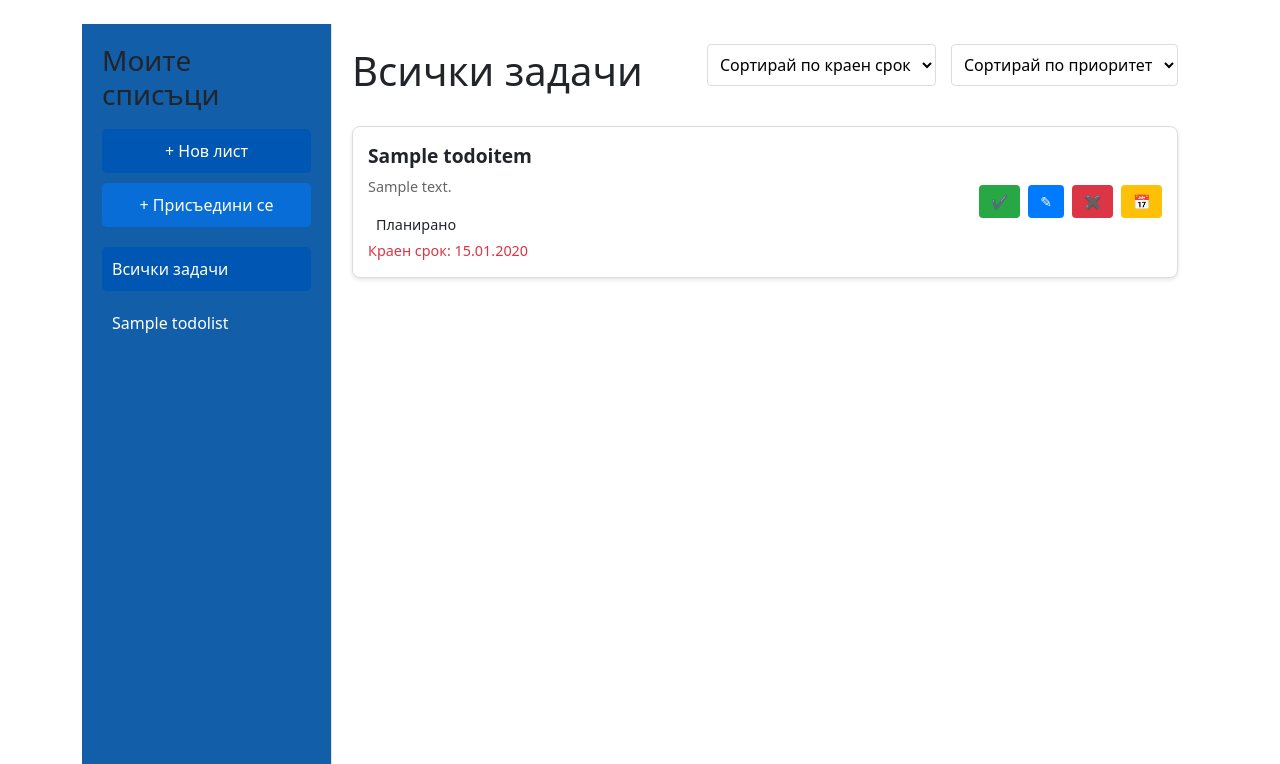
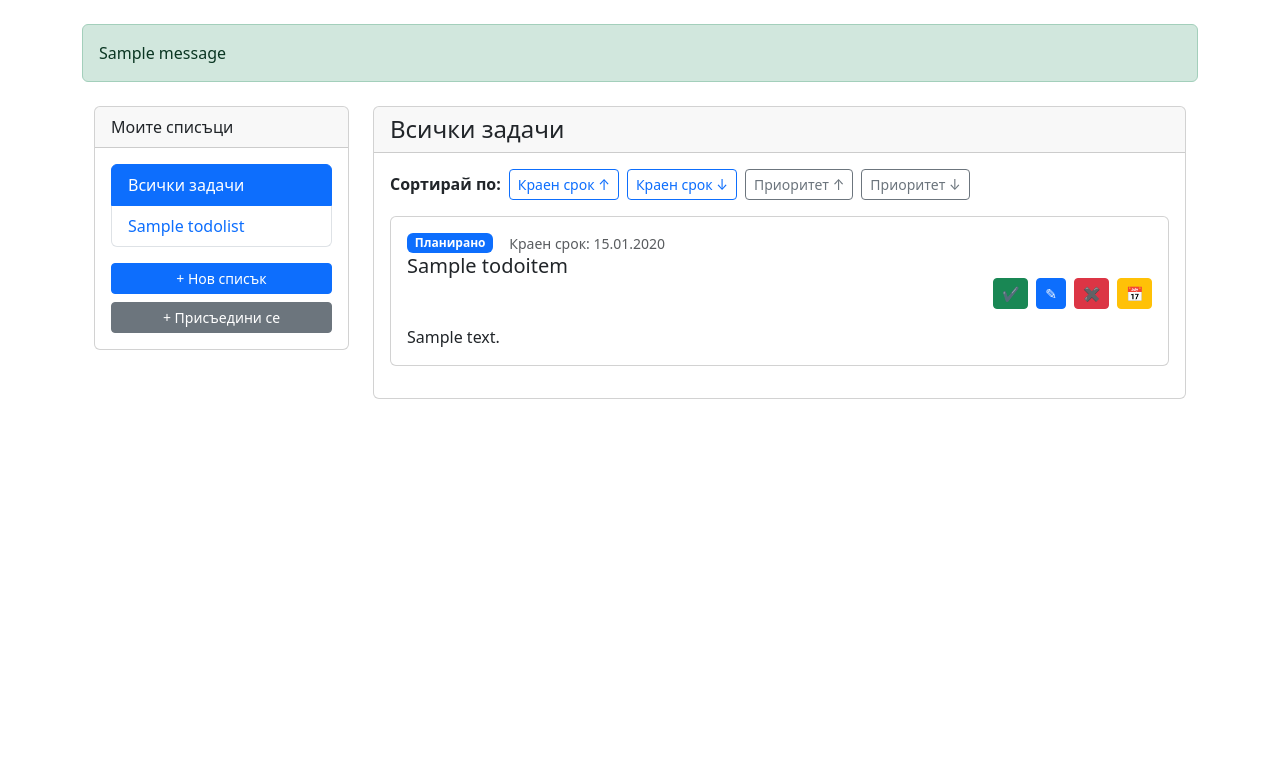
Before and after one commit to Marina-D-G/Focus-Manage-Improve-FMI-, a Django app: page /tasks/ in a window 1280 px wide. Shown: the part 66-830 px from the top of the page. After the commit the page ends 465 px from the top, so only its background shows below. Run offline with Django 5.2, Linux system fonts and the light colour scheme; a user stored in the database is signed in; tables that the repository leaves empty hold one stand-in row (values such as "Sample post"); one stand-in notice (Sample message) is shown.

Commit message:
fix icons in browser and clean code

```diff
--- a/base/templates/header.html
+++ b/base/templates/header.html
@@ -2,19 +2,18 @@
 <html lang="bg">
 <head>
     {% load static %}
+    <link rel="icon" type="image/png" href="{% static 'fmi_icon.png' %}" sizes="32x32">
     <meta charset="UTF-8">
     <meta name="viewport" content="width=device-width, initial-scale=1.0">
     <title>{% block title %}FMI{% endblock %}</title>
 
-    <!-- Bootstrap CSS -->
     <link href="https://cdn.jsdelivr.net/npm/bootstrap@5.3.0/dist/css/bootstrap.min.css" rel="stylesheet">
-    {% block extra_css %}{% endblock %}
 </head>
 <body>
     <header>
         <nav class="navbar navbar-expand-lg navbar-dark bg-primary">
             <div class="container">
-                <a class="navbar-brand" href="">FMI</a>
+                <a class="navbar-brand" href="{% url 'base:home' %}">FMI</a>
                     <img src="{% static 'fmi_icon.png' %}" alt="Моето Лого" height="50">
                 </a>
                 <button class="navbar-toggler" type="button" data-bs-toggle="collapse" data-bs-target="#navbarNav" aria-controls="navbarNav" aria-expanded="false" aria-label="Toggle navigation">
@@ -48,14 +47,10 @@
             </div>
         </nav>
     </header>
-
-    <!-- Контейнер за динамично съдържание -->
     <div class="container mt-4">
         {% block content %}
         {% endblock %}
     </div>
-
-    <!-- Bootstrap JavaScript -->
     <script src="https://cdn.jsdelivr.net/npm/bootstrap@5.3.0/dist/js/bootstrap.bundle.min.js"></script>
     {% block extra_js %}{% endblock %}
 </body>
--- a/budget/templates/dashboard.html
+++ b/budget/templates/dashboard.html
@@ -1,4 +1,5 @@
 {% extends "header.html" %}
+{% block title %}Бюджет - FMI{% endblock %}
 {% block content %}
 {% if messages %}
         <div>
--- a/calendars/templates/calendar_dashboard.html
+++ b/calendars/templates/calendar_dashboard.html
@@ -1,4 +1,5 @@
 {% extends "header.html" %}
+{% block title %}Календар - FMI{% endblock %}
 {% block content %}
 {% if messages %}
         <div>
--- a/notifications_app/templates/latest_notifications.html
+++ b/notifications_app/templates/latest_notifications.html
@@ -1,5 +1,5 @@
 {% extends "header.html" %}
-
+{% block title %}Съобщения - FMI{% endblock %}
 {% block content %}
 <div class="container mt-4">
   <div class="d-flex justify-content-between align-items-center mb-4">
--- a/tasks/templates/tasks.html
+++ b/tasks/templates/tasks.html
@@ -1,318 +1,119 @@
 {% extends "header.html" %}
-
-{% block title %}
-Задачи - FMI
-{% endblock %}
-
-{% block extra_css %}
-<style>
-    .page-container {
-        display: flex;
-        min-height: calc(100vh - 60px);
-    }
-
-    .sidebar {
-        width: 250px;
-        background-color: #135ea9;
-        padding: 20px;
-        border-right: 1px solid #dee2e6;
-    }
-
-    .sidebar-header {
-        display: flex;
-        flex-direction: column;
-        gap: 10px;
-        margin-bottom: 20px;
-    }
-
-    .add-list-button {
-        width: 100%;
-        padding: 10px;
-        background-color: #0056b3;
-        color: white;
-        border: none;
-        border-radius: 5px;
-        cursor: pointer;
-        text-align: center;
-    }
-
-    .join-list-button {
-        width: 100%;
-        padding: 10px;
-        background-color: #096dd8;
-        color: white;
-        border: none;
-        border-radius: 5px;
-        cursor: pointer;
-        text-align: center;
-    }
-
-    .todo-lists {
-        display: flex;
-        flex-direction: column;
-        gap: 10px;
-    }
-
-    .list-item {
-        color: white;
-        text-decoration: none;
-        padding: 10px;
-        border-radius: 5px;
-        transition: background-color 0.3s;
-    }
-
-    .list-item:hover {
-        background-color: #0056b3;
-    }
-
-    .list-item.active {
-        background-color: #0056b3;
-    }
-
-    .main-content {
-        flex-grow: 1;
-        padding: 20px;
-    }
-
-    .content-header {
-        display: flex;
-        justify-content: space-between;
-        align-items: center;
-        margin-bottom: 20px;
-    }
-
-    .add-task-button {
-        background-color: #28a745;
-        color: white;
-        text-decoration: none;
-        padding: 10px 15px;
-        border-radius: 5px;
-    }
-
-    .delete-list-button{
-        background-color: #c11a1a;
-        color: white;
-        text-decoration: none;
-        padding: 10px 15px;
-        border-radius: 5px;
-    }
-
-    .generate-code-button{
-        background-color: #4692b2;
-        color: white;
-        text-decoration: none;
-        padding: 10px 15px;
-        border-radius: 5px;
-    }
-
-    .todo-list {
-        display: flex;
-        flex-direction: column;
-        gap: 15px;
-    }
-
-    .todo-card {
-        display: flex;
-        align-items: center;
-        justify-content: space-between;
-        width: 100%;
-        background: white;
-        border: 1px solid #ddd;
-        border-radius: 8px;
-        padding: 15px;
-        box-shadow: 0 2px 4px rgba(0, 0, 0, 0.1);
-        order: 0;
-    }
-
-    .todo-card[data-phase="done"] {
-        order: 999;
-        background-color: #f5f5f5;
-        border-color: #e0e0e0;
-        opacity: 0.85;
-    }
-
-    .todo-info {
-        flex-grow: 1;
-    }
-
-    .todo-title {
-        font-size: 1.2em;
-        font-weight: bold;
-        margin-bottom: 5px;
-    }
-
-    .todo-description {
-        color: #666;
-        font-size: 0.9em;
-        margin-bottom: 8px;
-    }
-
-    .todo-status {
-        display: inline-block;
-        padding: 4px 8px;
-        border-radius: 4px;
-        font-size: 0.9em;
-        margin-top: 5px;
-    }
-
-    .phase-done {
-        background-color: #6c757d;
-        color: white;
-    }
-
-    .deadline {
-        font-size: 0.9em;
-        color: #666;
-    }
-
-    .overdue {
-        color: #dc3545;
-    }
-
-    .task-buttons {
-        display: flex;
-        gap: 8px;
-    }
-
-    .btn {
-        padding: 6px 12px;
-        border: none;
-        border-radius: 4px;
-        cursor: pointer;
-        font-size: 14px;
-        text-decoration: none;
-    }
-
-    .btn-complete {
-        background-color: #28a745;
-        color: white;
-    }
-
-    .btn-delete {
-        background-color: #dc3545;
-        color: white;
-    }
-
-    .btn-edit {
-        background-color: #007bff;
-        color: white;
-    }
-
-    .btn:hover {
-        opacity: 0.85;
-    }
-
-    .btn-calendar {
-        background-color: #ffc107;
-        color: black;
-        border: none;
-        padding: 6px 12px;
-        border-radius: 4px;
-        cursor: pointer;
-        font-size: 14px;
-        text-decoration: none;
-    }
-
-    .btn-calendar:hover {
-        background-color: #e0a800;
-    }
-
-    .sorting-controls {
-        display: flex;
-        gap: 15px;
-        margin-bottom: 20px;
-    }
-
-    .sort-select {
-        padding: 8px;
-        border-radius: 4px;
-        border: 1px solid #ddd;
-        background-color: white;
-        min-width: 150px;
-    }
-</style>
-{% endblock %}
-
+{% block title %}Задачи - FMI{% endblock %}
 {% block content %}
-<div class="page-container">
-    <div class="sidebar">
-        <div class="sidebar-header">
-            <h3>Моите списъци</h3>
-            <button class="add-list-button" onclick="window.location.href='/tasks/lists/add'">+ Нов лист</button>
-            <button class="join-list-button" onclick="window.location.href='/tasks/lists/join'">+ Присъедини се</button>
+{% if messages %}
+    <div>
+        {% for message in messages %}
+            <div class="alert alert-{{ message.tags }}">
+                {{ message }}
             </div>
-        <div class="todo-lists">
-            <a href="{% url 'tasks:tasks' %}" class="list-item {% if not current_list %}active{% endif %}">Всички задачи</a>
+        {% endfor %}
+    </div>
+{% endif %}
+<div class="container mt-4">
+  <div class="row">
+    <div class="col-md-3">
+      <div class="card mb-3">
+        <div class="card-header">
+          Моите списъци
+        </div>
+        <div class="card-body">
+          <ul class="list-group">
+            <li class="list-group-item {% if not current_list %}active{% endif %}">
+              <a href="{% url 'tasks:tasks' %}" class="text-decoration-none {% if not current_list %}text-white{% endif %}">Всички задачи</a>
+            </li>
             {% for list in todo_lists %}
-            <a href="{% url 'tasks:tasks' %}?list={{ list.id }}" class="list-item {% if current_list.id == list.id %}active{% endif %}">{{ list.name }}</a>
+            <li class="list-group-item {% if current_list and current_list.id == list.id %}active{% endif %}">
+              <a href="{% url 'tasks:tasks' %}?list={{ list.id }}" class="text-decoration-none {% if current_list and current_list.id == list.id %}text-white{% endif %}">{{ list.name }}</a>
+            </li>
             {% endfor %}
+          </ul>
+          <div class="mt-3">
+            <a href="{% url 'tasks:add_list' %}" class="btn btn-primary btn-sm w-100 mb-2">+ Нов списък</a>
+            <a href="{% url 'tasks:join_list' %}" class="btn btn-secondary btn-sm w-100">+ Присъедини се</a>
+          </div>
+        </div>
       </div>
     </div>
 
-    <div class="main-content">
-        <div class="content-header">
-            <h1>{{ current_list.name|default:"Всички задачи" }}</h1>
-            <div class="sorting-controls">
-                <select class="sort-select" onchange="window.location.href='?sort_by=deadline&order=' + this.value + '{% if current_list %}&list={{ current_list.id }}{% endif %}'">
-                    <option value="">Сортирай по краен срок</option>
-                    <option value="asc" {% if sort_by == 'deadline' and order == 'asc' %}selected{% endif %}>Най-близки първо</option>
-                    <option value="desc" {% if sort_by == 'deadline' and order == 'desc' %}selected{% endif %}>Най-далечни първо</option>
-                </select>
-                <select class="sort-select" onchange="window.location.href='?sort_by=priority&order=' + this.value + '{% if current_list %}&list={{ current_list.id }}{% endif %}'">
-                    <option value="">Сортирай по приоритет</option>
-                    <option value="high" {% if sort_by == 'priority' and order == 'high' %}selected{% endif %}>Висок към нисък</option>
-                    <option value="low" {% if sort_by == 'priority' and order == 'low' %}selected{% endif %}>Нисък към висок</option>
-                </select>
+    <div class="col-md-9">
+      <div class="card mb-3">
+        <div class="card-header d-flex flex-wrap justify-content-between align-items-center">
+          <h4 class="mb-0">{{ current_list.name|default:"Всички задачи" }}</h4>
+          {% if current_list %}
+          <div class="d-flex flex-wrap align-items-center">
+            <a href="{% url 'tasks:add_task' current_list.id %}" class="btn btn-success btn-sm me-2">+ Добави задача</a>
+            <button class="btn btn-info btn-sm me-2" onclick="alert('Код за присъединяване: {{ current_list.join_code }}')">🔑 Присъедини потребител</button>
+            <form method="POST" action="{% url 'tasks:delete_list' current_list.id %}" class="d-inline me-2" onsubmit="return confirm('Сигурни ли сте, че искате да изтриете този списък?');">
+              {% csrf_token %}
+              <button type="submit" class="btn btn-danger btn-sm">✖ Изтрий списък</button>
+            </form>
           </div>
-            {% if current_list %}
-                <a href="{% url 'tasks:add_task' current_list.id %}" class="add-task-button">+ Добави задача</a>
-                <a href="#"
-                    class="generate-code-button"
-                    onclick="alert('Код за присъединяване: {{ current_list.join_code }}');">
-                    🔑 Добави потребител
-                </a>
-                <form method="POST" action="{% url 'tasks:delete_list' current_list.id %}" onsubmit="return confirm('Сигурни ли сте, че искате да изтриете този списък?');">
-                    {% csrf_token %}
-                    <button type="submit" class="delete-list-button">✖ Изтрий списък</button>
-                </form>
           {% endif %}
         </div>
+        <div class="card-body">
+            <div class="mb-3 d-flex flex-wrap gap-2 align-items-center">
+                <strong>Сортирай по:</strong>
+                <a href="?sort_by=deadline&order=asc{% if current_list %}&list={{ current_list.id }}{% endif %}"
+                   class="btn btn-outline-primary btn-sm {% if sort_by == 'deadline' and order == 'asc' %}active{% endif %}">
+                    Краен срок ↑
+                </a>
+                <a href="?sort_by=deadline&order=desc{% if current_list %}&list={{ current_list.id }}{% endif %}"
+                   class="btn btn-outline-primary btn-sm {% if sort_by == 'deadline' and order == 'desc' %}active{% endif %}">
+                    Краен срок ↓
+                </a>
+                <a href="?sort_by=priority&order=low{% if current_list %}&list={{ current_list.id }}{% endif %}"
+                   class="btn btn-outline-secondary btn-sm {% if sort_by == 'priority' and order == 'low' %}active{% endif %}">
+                    Приоритет ↑
+                </a>
+                <a href="?sort_by=priority&order=high{% if current_list %}&list={{ current_list.id }}{% endif %}"
+                   class="btn btn-outline-secondary btn-sm {% if sort_by == 'priority' and order == 'high' %}active{% endif %}">
+                    Приоритет ↓
+                </a>
+            </div>
 
-        <div class="todo-list">
+          {% if tasks %}
+          <div class="row">
             {% for todo in tasks %}
-            <div class="todo-card priority-{{ todo.priority }}" data-phase="{{ todo.phase }}">
-                <div class="todo-info">
-                    <div class="todo-title">{{ todo.title }}</div>
+            <div class="col-12 mb-3">
+              <div class="card h-100 {% if todo.phase == 'done' %}bg-light{% endif %}">
+                <div class="card-body">
+                  <div class="d-flex flex-wrap align-items-center gap-3">
+                    <span class="badge bg-primary">{{ todo.get_phase_display }}</span>
+                    <small class="text-muted">Краен срок: {{ todo.deadline|date:"d.m.Y" }}</small>
+                  </div>
+                  <h5 class="mb-0">{{ todo.title }}</h5>
+                  <div class="d-flex flex-wrap gap-2 mt-8 justify-content-end">
+                    <form method="POST" action="{% url 'tasks:mark_done' todo.id %}">
+                      {% csrf_token %}
+                      <button type="submit" class="btn btn-success btn-sm">✔</button>
+                    </form>
+                    <a href="{% url 'tasks:edit_task' todo.id %}" class="btn btn-primary btn-sm">✎</a>
+                    <form method="POST" action="{% url 'tasks:delete_task' todo.id %}" onsubmit="return confirm('Сигурни ли сте?');" class="d-inline">
+                      {% csrf_token %}
+                      <button type="submit" class="btn btn-danger btn-sm">✖</button>
+                    </form>
+                    <form method="POST" action="{% url 'calendars:add_from_task' todo.id %}" class="d-inline">
+                      {% csrf_token %}
+                      <button type="submit" class="btn btn-warning btn-sm" title="Добави към календар">📅</button>
+                    </form>
+                  </div>
+                  <!-- Описание (ако има) -->
                   {% if todo.description %}
-                    <div class="todo-description">{{ todo.description }}</div>
+                  <div class="mt-3">
+                    <p class="card-text">{{ todo.description }}</p>
+                  </div>
                   {% endif %}
-                    <div class="todo-status phase-{{ todo.phase }}">
-                        {{ todo.get_phase_display }}
-                    </div>
-                    <div class="deadline {% if todo.deadline|date:'Y-m-d' < now|date:'Y-m-d' %}overdue{% endif %}">
-                        Краен срок: {{ todo.deadline|date:"d.m.Y" }}
                 </div>
               </div>
-
-                <div class="task-buttons">
-                    <form method="POST" action="{% url 'tasks:mark_done' todo.id %}">
-                        {% csrf_token %}
-                        <button class="btn btn-complete">✔</button>
-                    </form>
-                    <a href="{% url 'tasks:edit' todo.id %}" class="btn btn-edit">✎</a>
-                    <form method="POST" action="{% url 'tasks:delete' todo.id %}" onsubmit="return confirm('Сигурни ли сте?');">
-                        {% csrf_token %}
-                        <button class="btn btn-delete">✖</button>
-                    </form>
-                    <form method="POST" action="{% url 'calendars:add_from_task' todo.id %}">
-                        {% csrf_token %}
-                        <button type="submit" class="btn btn-calendar" title="Добави към календар">📅</button>
-                    </form>
+            </div>
+            {% endfor %}
+          </div>
+          {% else %}
+          <p class="text-center">Няма намерени задачи в този списък.</p>
+          {% endif %}
         </div>
       </div>
-            {% empty %}
-            <p>Няма намерени задачи в този лист.</p>
-            {% endfor %}
     </div>
   </div>
 </div>
--- a/tasks/urls.py
+++ b/tasks/urls.py
@@ -8,8 +8,8 @@
     path('add_task/<int:list_id>/', views.add_task, name='add_task'),
     path('delete_list/<int:list_id>/', views.delete_list, name='delete_list'),
     path('<int:task_id>/done/', views.mark_done, name='mark_done'),
-    path('<int:task_id>/edit/', views.edit_task, name='edit'),
-    path('<int:task_id>/delete/', views.delete_task, name='delete'),
+    path('<int:task_id>/edit/', views.edit_task, name='edit_task'),
+    path('<int:task_id>/delete/', views.delete_task, name='delete_task'),
     path('lists/add/', views.add_list, name='add_list'),
     path('lists/join/', views.join_list, name="join_list"),
 ]
--- a/tasks/views.py
+++ b/tasks/views.py
@@ -1,10 +1,24 @@
+from functools import wraps
 from django.shortcuts import render, redirect, get_object_or_404
 from django.utils import timezone
 from django.contrib.auth.decorators import login_required
 from django.contrib import messages
+from notifications.signals import notify
 from .models import TodoItem, TodoList
 from .forms import TaskForm, TodoListForm, JoinListForm
-from notifications.signals import notify
+
+
+def check_user(view_func):
+    @wraps(view_func)
+    def wrapped(request, *args, **kwargs):
+        task_id = kwargs.get("task_id")
+        task = get_object_or_404(TodoItem, id=task_id)
+        if not task.todo_list.users.filter(id=request.user.id).exists():
+            messages.error(request, "Нямате достъп до тази задача!")
+            return redirect('tasks:tasks')
+        return view_func(request, *args, **kwargs)
+    return wrapped
+
 
 @login_required
 def tasks(request):
@@ -13,48 +27,48 @@
     list_id = request.GET.get('list')
 
     todo_lists = TodoList.objects.filter(users=request.user)
-    tasks = TodoItem.objects.filter(todo_list__in=todo_lists)
+    tasks_qs = TodoItem.objects.filter(todo_list__in=todo_lists)
 
+    current_list = None
     if list_id:
-        current_list = TodoList.objects.get(id=list_id)
-        tasks = tasks.filter(todo_list_id=list_id)
-    else:
-        current_list = None
+        current_list = get_object_or_404(TodoList, id=list_id, users=request.user)
+        tasks_qs = tasks_qs.filter(todo_list_id=list_id)
 
     if sort_by == 'deadline':
-        tasks = tasks.order_by('deadline' if order == 'asc' else '-deadline')
+        tasks_qs = tasks_qs.order_by('deadline' if order == 'asc' else '-deadline')
     elif sort_by == 'priority':
-        tasks = tasks.order_by('priority' if order == 'low' else '-priority')
+        tasks_qs = tasks_qs.order_by('priority' if order == 'low' else '-priority')
 
-    tasks = list(tasks)
-    done_tasks = [t for t in tasks if t.phase == 'done']
-    active_tasks = [t for t in tasks if t.phase != 'done']
-    tasks = active_tasks + done_tasks
+    tasks_list = list(tasks_qs)
+    done_tasks = [t for t in tasks_list if t.phase == 'done']
+    active_tasks = [t for t in tasks_list if t.phase != 'done']
+    tasks_list = active_tasks + done_tasks
 
     context = {
-        'tasks': tasks,
+        'tasks': tasks_list,
         'todo_lists': todo_lists,
         'current_list': current_list,
         'sort_by': sort_by,
         'order': order,
         'now': timezone.now(),
     }
+    return render(request, 'tasks.html', context)
 
-    return render(request, 'tasks.html', context)
 
 @login_required
 def add_task(request, list_id):
     todo_list = get_object_or_404(TodoList, id=list_id, users=request.user)
-
     if request.method == 'POST':
         form = TaskForm(request.POST)
         if form.is_valid():
             task = form.save(commit=False)
             task.todo_list = todo_list
-            task.user = request.user
             task.save()
-            all_tasks = TodoItem.objects.filter(todo_list=todo_list, deadline__date=task.deadline.date())
-            if all_tasks.count() > 5:
+            same_day_tasks = TodoItem.objects.filter(
+                todo_list=todo_list,
+                deadline__date=task.deadline.date()
+            )
+            if same_day_tasks.count() > 5:
                 notify.send(
                     request.user,
                     recipient=todo_list.users.all(),
@@ -66,20 +80,19 @@
 
     context = {
         'form': form,
-        'todo_list': todo_list
+        'todo_list': todo_list,
     }
     return render(request, 'add.html', context)
+
 
 @login_required
 def delete_list(request, list_id):
     todo_list = get_object_or_404(TodoList, id=list_id, users=request.user)
-
     if request.method == 'POST':
         todo_list.delete()
         messages.success(request, 'Списъкът беше успешно изтрит.')
-        return redirect('tasks:tasks')
+    return redirect('tasks:tasks')
 
-    return redirect('tasks:tasks')
 
 @login_required
 def mark_done(request, task_id):
@@ -88,10 +101,11 @@
     task.save()
     return redirect(request.META.get('HTTP_REFERER', 'tasks:tasks'))
 
+
 @login_required
+@check_user
 def edit_task(request, task_id):
     task = get_object_or_404(TodoItem, id=task_id)
-
     if request.method == "POST":
         form = TaskForm(request.POST, instance=task)
         if form.is_valid():
@@ -100,31 +114,35 @@
     else:
         form = TaskForm(instance=task)
 
-    return render(request, "edit.html", {"form": form, "task": task})
+    context = {
+        'form': form,
+        'task': task,
+    }
+    return render(request, "edit.html", context)
+
 
 @login_required
 def delete_task(request, task_id):
     task = get_object_or_404(TodoItem, id=task_id)
-
     if request.method == "POST":
         task.delete()
-        return redirect("tasks:tasks")
+    return redirect("tasks:tasks")
 
-    return redirect("tasks:tasks") #with get
 
 @login_required
 def add_list(request):
     if request.method == "POST":
         form = TodoListForm(request.POST)
         if form.is_valid():
-            task_list = form.save(commit=False)
-            task_list.save()
-            task_list.users.add(request.user)  # Добавя текущия потребител автоматично
+            todo_list = form.save(commit=False)
+            todo_list.save()
+            todo_list.users.add(request.user)
             return redirect("tasks:tasks")
     else:
         form = TodoListForm()
 
     return render(request, "add_list.html", {"form": form})
+
 
 @login_required
 def join_list(request):
```
Also changed, not shown: base/views.py (+16 -15 lines), notes/templates/notes_dashboard.html (+10 -0 lines), tasks/templates/add.html (+14 -12 lines), tasks/templates/add_list.html (+13 -62 lines), tasks/templates/edit.html (+13 -11 lines), tasks/templates/join_list.html (+13 -11 lines), budget/templates/static/fmi_icon.png (added), calendars/templates/static/fmi_icon.png (added), notes/templates/static/fmi_icon.png (added), notifications_app/templates/static/fmi_icon.png (added). Lines whose indentation alone changed are shown as unchanged.
